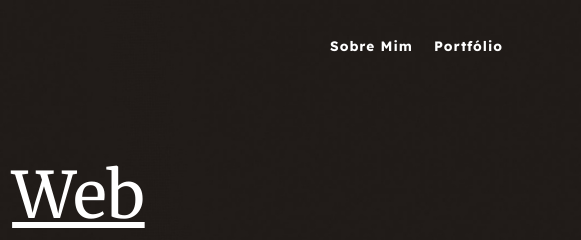
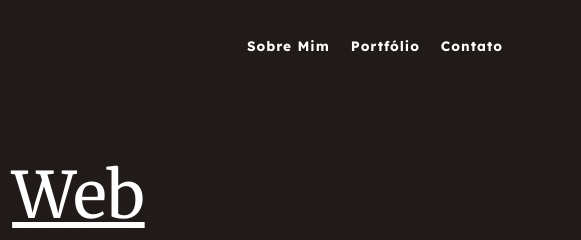
Before and after one commit to andersonweb/portfolio, a website built with webpack: page docs/index.html in a window 1280 px wide. Shown: the top 240 px of the page, 699-1280 px from the left. Built offline with nearby package versions, Linux system fonts and the light colour scheme.

Commit message:
Menu para contato adicionado

```diff
--- a/docs/index.html
+++ b/docs/index.html
@@ -20,6 +20,7 @@
 				<ul class="navbar-nav">
 					<li class="nav-item"><a href="#about" class="nav-link">Sobre Mim</a></li>
 					<li class="nav-item"><a href="#projs" class="nav-link">Portfólio</a></li>
+					<li class="nav-item"><a href="#contact" class="nav-link">Contato</a></li>
 				</ul>
 
 			</div>
```
